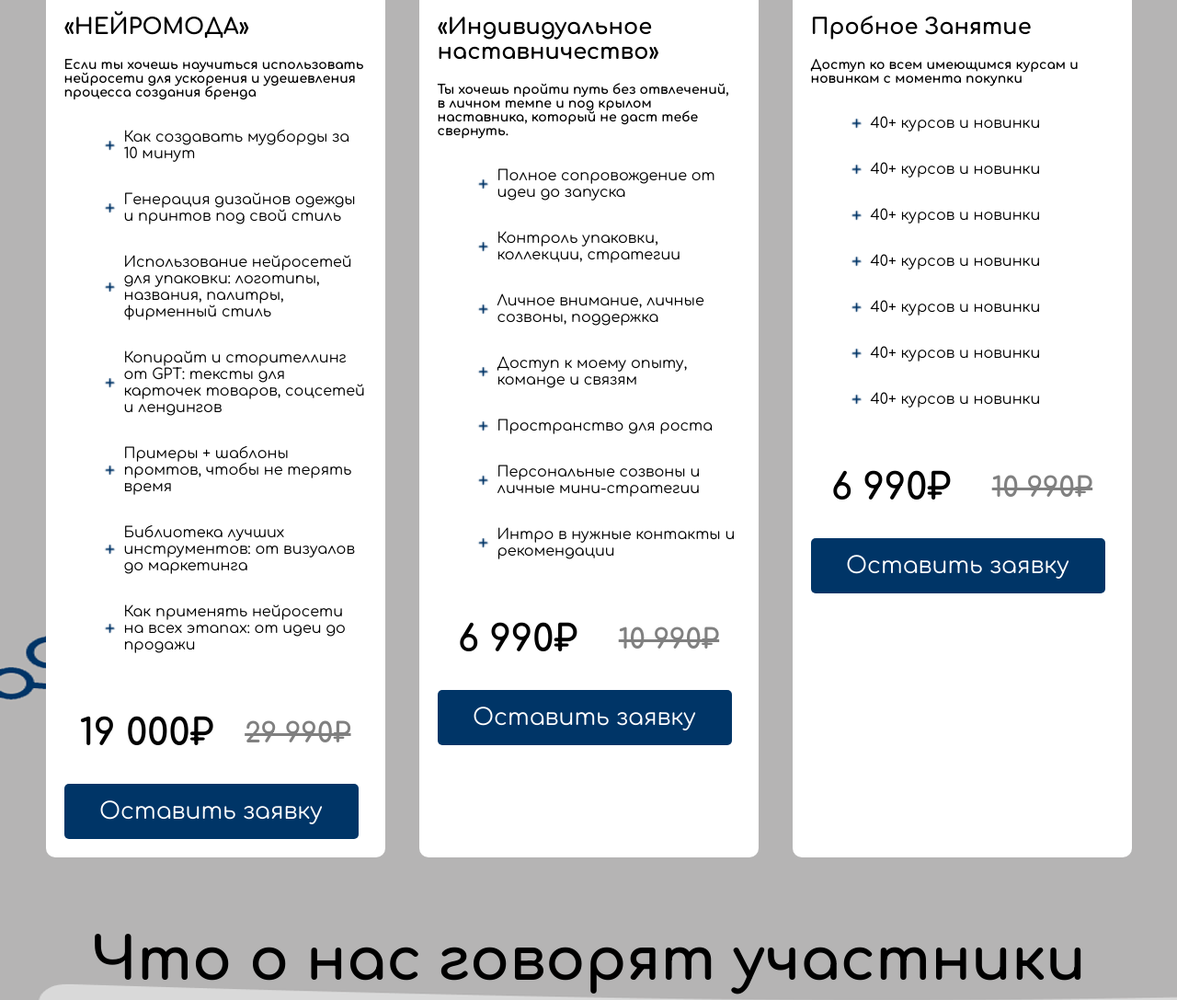
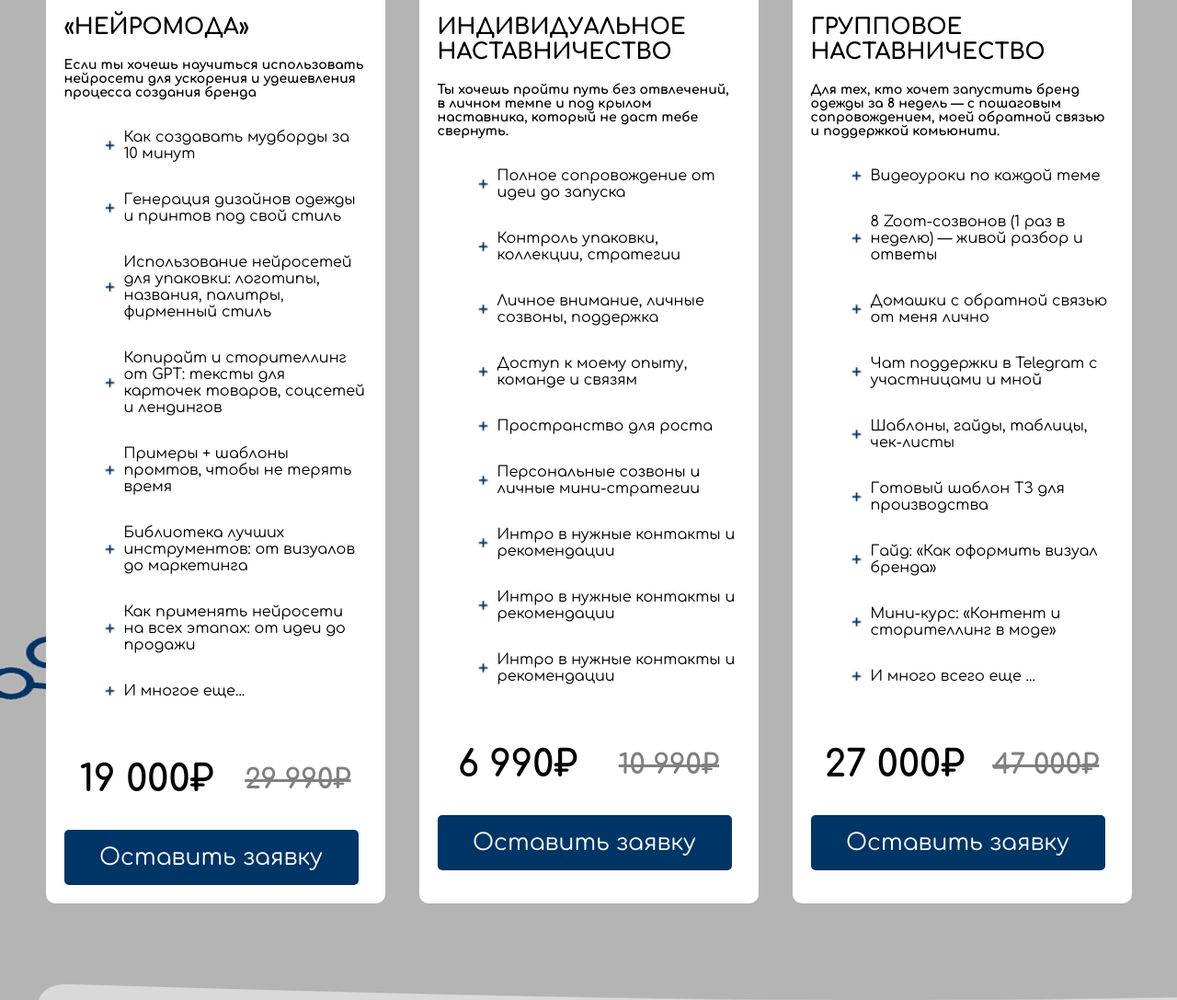
Before and after one commit to Liderus14/orange2, a plain HTML site: page kurs/index.html in a window 1280 px wide. Shown: the part 3300-4387 px from the top of the page at 92% size. Drawn offline with nearby package versions, Linux system fonts and the light colour scheme; files whose address does not match are found by name.

Commit message:
правки

```diff
--- a/kurs/css/style.css
+++ b/kurs/css/style.css
@@ -373,7 +373,7 @@ body {
     font-size: 64px;
     color: #000;
     text-align: center;
-    padding-top: 70px;
+    padding-top: 170px;
 }
 
 
--- a/kurs/index.html
+++ b/kurs/index.html
@@ -286,6 +286,10 @@
                             <img src="img/basil_plus-outline.png" alt="">
                             <p>Как применять нейросети на всех этапах: от идеи до продажи</p>
                         </li>
+                        <li>
+                            <img src="img/basil_plus-outline.png" alt="">
+                            <p>И многое еще...</p>
+                        </li>
                     </ul>
                     <div class="price__cena">
                         <h1>19 000₽ </h1>
@@ -294,7 +298,7 @@
                     <button class="price__btn">Оставить заявку</button>
                 </div>
                 <div class="price__item">
-                    <h1> «Индивидуальное наставничество» </h1>
+                    <h1> ИНДИВИДУАЛЬНОЕ НАСТАВНИЧЕСТВО </h1>
                     <h2>Ты хочешь пройти путь без отвлечений, в личном темпе и под крылом наставника, который не даст тебе свернуть.</h2>
                     <ul>
                         <li>
@@ -325,6 +329,14 @@
                             <img src="img/basil_plus-outline.png" alt="">
                             <p>Интро в нужные контакты и рекомендации</p>
                         </li>
+                        <li>
+                            <img src="img/basil_plus-outline.png" alt="">
+                            <p>Интро в нужные контакты и рекомендации</p>
+                        </li>
+                        <li>
+                            <img src="img/basil_plus-outline.png" alt="">
+                            <p>Интро в нужные контакты и рекомендации</p>
+                        </li>
                     </ul>
                     <div class="price__cena">
                         <h1>6 990₽ </h1>
@@ -333,41 +345,49 @@
                     <button class="price__btn">Оставить заявку</button>
                 </div>
                 <div class="price__item">
-                    <h1>Пробное Занятие</h1>
-                    <h2>Доступ ко всем имеющимся курсам и новинкам с момента покупки</h2>
+                    <h1>ГРУППОВОЕ НАСТАВНИЧЕСТВО </h1>
+                    <h2>Для тех, кто хочет запустить бренд одежды за 8 недель — с пошаговым сопровождением, моей обратной связью и поддержкой комьюнити.</h2>
                     <ul>
                         <li>
                             <img src="img/basil_plus-outline.png" alt="">
-                            <p>40+ курсов и новинки</p>
+                            <p>Видеоуроки по каждой теме</p>
                         </li>
                         <li>
                             <img src="img/basil_plus-outline.png" alt="">
-                            <p>40+ курсов и новинки</p>
+                            <p>8 Zoom-созвонов (1 раз в неделю) — живой разбор и ответы</p>
                         </li>
                         <li>
                             <img src="img/basil_plus-outline.png" alt="">
-                            <p>40+ курсов и новинки</p>
+                            <p>Домашки с обратной связью от меня лично</p>
                         </li>
                         <li>
                             <img src="img/basil_plus-outline.png" alt="">
-                            <p>40+ курсов и новинки</p>
+                            <p>Чат поддержки в Telegram с участницами и мной</p>
                         </li>
                         <li>
                             <img src="img/basil_plus-outline.png" alt="">
-                            <p>40+ курсов и новинки</p>
+                            <p>Шаблоны, гайды, таблицы, чек-листы</p>
                         </li>
                         <li>
                             <img src="img/basil_plus-outline.png" alt="">
-                            <p>40+ курсов и новинки</p>
+                            <p>Готовый шаблон ТЗ для производства</p>
                         </li>
                         <li>
                             <img src="img/basil_plus-outline.png" alt="">
-                            <p>40+ курсов и новинки</p>
+                            <p>Гайд: «Как оформить визуал бренда»</p>
+                        </li>
+                        <li>
+                            <img src="img/basil_plus-outline.png" alt="">
+                            <p>Мини-курс: «Контент и сторителлинг в моде»</p>
+                        </li>
+                        <li>
+                            <img src="img/basil_plus-outline.png" alt="">
+                            <p>И много всего еще ...</p>
                         </li>
                     </ul>
                     <div class="price__cena">
-                        <h1>6 990₽ </h1>
-                        <h3>10 990₽ </h3>
+                        <h1>27 000₽ </h1>
+                        <h3>47 000₽ </h3>
                     </div>
                     <button class="price__btn">Оставить заявку</button>
                 </div>
```
